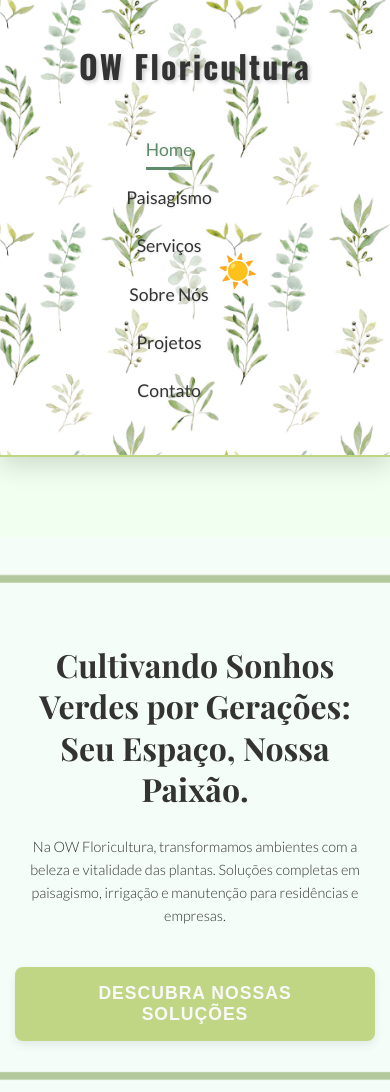
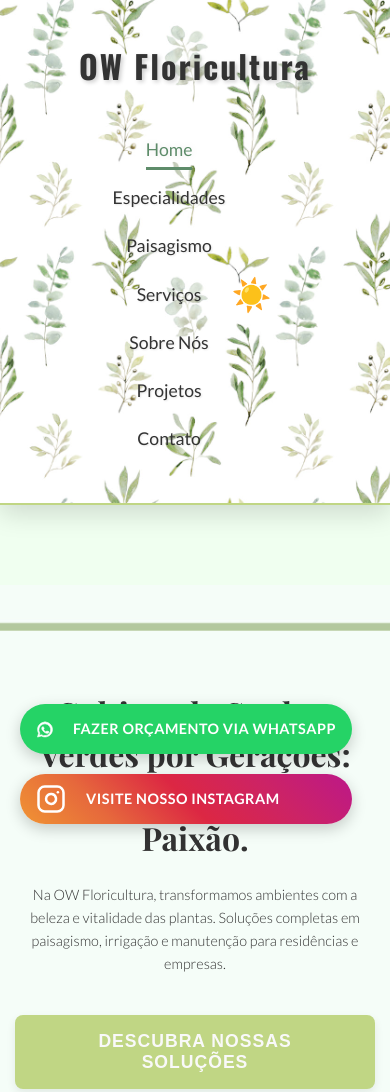
Before and after one commit to OWFLORICULTURA/floriculturaow, a plain HTML site: page index.html in a window 390 px wide. Shown: the top 1092 px of the page. Drawn offline with nearby package versions, Linux system fonts and the light colour scheme.

Commit message:
Add files via upload

```diff
--- a/index.html
+++ b/index.html
@@ -1144,6 +1144,147 @@
                 font-size: 2em;
             }
         }
+
+        /* Fixed Contact Buttons */
+        .fixed-contact-buttons {
+            position: fixed;
+            bottom: 20px;
+            left: 20px;
+            z-index: 1001; /* Garante que os botões fiquem acima de outros elementos como o cabeçalho */
+            display: flex;
+            flex-direction: column;
+            gap: 15px;
+            pointer-events: none; /* Permite que o clique passe através do container se não for nos botões */
+        }
+        .fixed-contact-buttons a {
+            pointer-events: auto; /* Reabilita o clique nos próprios botões */
+            display: flex;
+            align-items: center;
+            justify-content: flex-start; /* Alinha texto e ícone à esquerda */
+            padding: 12px 20px;
+            border-radius: 50px;
+            font-weight: 700;
+            text-transform: uppercase;
+            letter-spacing: 0.5px;
+            box-shadow: 0 5px 15px rgba(0,0,0,0.2);
+            transition: all 0.3s ease;
+            white-space: nowrap; /* Impede que o texto quebre para a próxima linha */
+            font-size: 1em; /* Tamanho da fonte padrão */
+            min-width: unset; /* Remove largura mínima/máxima que podem ter sido herdadas */
+            max-width: unset;
+            width: auto; /* Ajusta a largura ao conteúdo */
+        }
+        .fixed-contact-buttons a:hover {
+            transform: translateY(-3px);
+            box-shadow: 0 8px 20px rgba(0,0,0,0.3);
+        }
+
+        /* Estilos específicos para o botão WhatsApp fixo */
+        .fixed-contact-buttons .btn-whatsapp {
+            background-color: #25D366; /* Verde WhatsApp */
+            color: #ffffff;
+        }
+        .fixed-contact-buttons .btn-whatsapp:hover {
+            background-color: #1DA851; /* Verde mais escuro no hover */
+        }
+        .fixed-contact-buttons .whatsapp-icon {
+            fill: none;
+            stroke: currentColor; /* Usa a cor do texto do botão */
+            stroke-width: ;
+            stroke-linecap: round;
+            stroke-linejoin: round;
+            margin-right: 10px; /* Espaço entre o ícone e o texto */
+        }
+
+        /* Estilos específicos para o botão Instagram fixo */
+        .fixed-contact-buttons .btn-instagram {
+            background: linear-gradient(45deg, #f09433 0%,#e6683c 25%,#dc2743 50%,#cc2366 75%,#bc1888 100%); /* Gradiente Instagram */
+            color: #ffffff;
+        }
+        .fixed-contact-buttons .btn-instagram:hover {
+            opacity: 0.9;
+        }
+        .fixed-contact-buttons .instagram-icon {
+            fill: none;
+            stroke: currentColor; /* Usa a cor do texto do botão */
+            stroke-width: 2;
+            stroke-linecap: round;
+            stroke-linejoin: round;
+            margin-right: 10px; /* Espaço entre o ícone e o texto */
+        }
+
+        /* Ajustes de responsividade para os botões fixos */
+        @media (max-width: 768px) {
+            .fixed-contact-buttons {
+                bottom: 15px;
+                left: 15px;
+                gap: 10px;
+            }
+            .fixed-contact-buttons a {
+                padding: 10px 15px;
+                font-size: 0.9em;
+            }
+        }
+
+.fixed-contact-buttons {
+  position: fixed;
+  bottom: 20px;
+  left: 20px;
+  z-index: 1001;
+  display: flex;
+  flex-direction: column;
+  gap: 5px; /* Espaço entre os botões */
+}
+
+.fixed-contact-buttons a {
+  display: inline-flex;
+  align-items: center;
+  justify-content: flex-start;
+  padding: 10px 16px;
+  border-radius: 50px;
+  font-weight: bold;
+  text-transform: uppercase;
+  letter-spacing: 0.5px;
+  box-shadow: 0 5px 15px rgba(0, 0, 0, 0.2);
+  transition: all 0.3s ease;
+  font-size: 0.9em;
+  max-width: 300px;
+  color: white;
+  text-decoration: none;
+  gap: 10px;
+}
+
+/* WhatsApp */
+.fixed-contact-buttons .btn-whatsapp {
+  background-color: #25D366;
+}
+.fixed-contact-buttons .btn-whatsapp:hover {
+  background-color: #1DA851;
+  transform: translateY(-2px);
+}
+.fixed-contact-buttons .whatsapp-icon {
+  width: 30px;
+  height: 30px;
+  fill: white;
+}
+
+/* Instagram */
+.fixed-contact-buttons .btn-instagram {
+  background: linear-gradient(45deg, #f09433 0%,#e6683c 25%,#dc2743 50%,#cc2366 75%,#bc1888 100%);
+}
+.fixed-contact-buttons .btn-instagram:hover {
+  opacity: 0.9;
+  transform: translateY(-2px);
+}
+.fixed-contact-buttons .instagram-icon {
+  width: 30px;
+  height: 30px;
+  stroke: white;
+}
+
+
+
+
     </style>
 </head>
 <body>
@@ -1154,6 +1295,7 @@
                 <nav class="nav">
                     <ul>
                         <li><a href="#hero" class="nav-link" data-target-section="main-content" data-scroll-to="hero">Home</a></li>
+						<li><a href="#especialidade" class="nav-link" data-target-section="main-content" data-scroll-to="especialidades">Especialidades</a></li>
                         <li><a href="#catalogo" class="nav-link" data-target-section="main-content" data-scroll-to="catalogo">Paisagismo</a></li>
                         <li><a href="#servicos" class="nav-link" data-target-section="main-content" data-scroll-to="servicos">Serviços</a></li>
                         <li><a href="#sobre" class="nav-link" data-target-section="main-content" data-scroll-to="sobre">Sobre Nós</a></li>
@@ -1177,8 +1319,29 @@
                 </div>
             </section>
 
+ <section id="especialidades" class="catalog-overview">
+            <div class="container">
+                <h2 class="section-title">Nossas Especialidades</h2>
+                <div class="product-grid">
+                    <div class="product-card">
+                        <img src="imagens/jardim-vertical-minimalista.jpg" alt="Jardins Verticais">
+                        <h3>Jardins Verticais</h3>
+                        <p>Otimize espaços e traga a natureza para ambientes urbanos com nossos jardins verticais personalizados. Soluções inovadoras para beleza e bem-estar.</p>
+                        <a href="#" class="btn-secondary" onclick="showSection('jardim-vertical-detail')">Saiba Mais</a>
+                    </div>
+
+                    <div class="product-card">
+                        <img src="imagens/irrigacao-automatica-placeholder.jpg" alt="Irrigação Inteligente">
+                        <h3>Irrigação Inteligente</h3>
+                        <p>Sistemas automatizados que economizam água e garantem a saúde de suas plantas. Tecnologia a favor da sustentabilidade.</p>
+                        <a href="#" class="btn-secondary" onclick="showSection('irrigacao-inteligente-detail')">Saiba Mais</a>
+                    </div>
+                </div>
+            </div>
+        </section>
+
             <section id="catalogo" class="catalog-overview container">
-                <h2 class="section-title">Nossas Soluções em Paisagismo</h2>
+                <h2 class="section-title">Serviços de Paisagismos</h2>
                 <div class="product-grid">
                     <div class="product-card">
                         <img src="imagens/jardim-residencial-placeholder.jpg" alt="Jardim Residencial">
@@ -1195,13 +1358,6 @@
                     </div>
 
                     <div class="product-card">
-                        <img src="imagens/jardim-vertical-minimalista.jpg" alt="Jardim Vertical Minimalista">
-                        <h3>Jardins Verticais</h3>
-                        <p>Soluções inovadoras para otimizar espaços e trazer o verde para paredes e fachadas, com design e funcionalidade. Os jardins verticais são a resposta perfeita para ambientes urbanos e espaços limitados, transformando muros sem vida em verdadeiras obras de arte naturais. Além da beleza, eles proporcionam benefícios como melhora da qualidade do ar, isolamento térmico e acústico, e uma conexão mais profunda com a natureza, mesmo em centros urbanos. Nossos sistemas são eficientes e de fácil manutenção.</p>
-                        <button class="btn-secondary" onclick="showSection('jardim-vertical-detail')">Saiba Mais</button>
-                    </div>
-
-                    <div class="product-card">
                         <img src="imagens/piscina-natural-placeholder.jpg" alt="Piscina Natural">
                         <h3>Piscina Natural</h3>
                         <p>Construímos piscinas naturais ecológicas e de baixa manutenção, que se integram perfeitamente à paisagem do seu jardim, fornecendo um ecossistema equilibrado para um ambiente puro. Esqueça o cloro e os produtos químicos! Nossas piscinas naturais utilizam um sistema de filtragem biológica que mantém a água limpa e cristalina de forma sustentável, criando um ecossistema equilibrado que é um convite ao relaxamento e à reconexão com a natureza. Uma experiência de nado única e saudável, em perfeita harmonia com o ambiente.</p>
@@ -1213,13 +1369,6 @@
                         <h3>Lago Ornamental</h3>
                         <p>Desenvolvemos e instalamos lagos ornamentais deslumbrantes, que se tornam o ponto focal do seu jardim, atraindo vida selvagem e serenidade. Um lago ornamental é mais do que um elemento decorativo; é um ecossistema vivo que traz tranquilidade e beleza para o seu espaço. Com design personalizado e sistemas de filtragem eficientes, garantimos um ambiente aquático saudável e de fácil manutenção, perfeito para peixes, plantas aquáticas e momentos de contemplação.</p>
                         <button class="btn-secondary" onclick="showSection('lago-ornamental-detail')">Saiba Mais</button>
-                    </div>
-
-                    <div class="product-card">
-                        <img src="imagens/irrigacao-automatica-placeholder.jpg" alt="Sistema de Irrigação Automática">
-                        <h3>Irrigação Inteligente</h3>
-                        <p>Sistemas de irrigação automatizados e eficientes que garantem a saúde do seu jardim com o mínimo de desperdício de água. Com nossas soluções de irrigação inteligente, seu jardim receberá a quantidade exata de água de que precisa, no momento certo, otimizando o uso dos recursos hídricos e garantindo a saúde e a exuberância das suas plantas. Nossos sistemas são programáveis e podem ser controlados remotamente, proporcionando praticidade e economia.</p>
-                        <button class="btn-secondary" onclick="showSection('irrigacao-inteligente-detail')">Saiba Mais</button>
                     </div>
                 </div>
             </section>
@@ -1299,7 +1448,7 @@
                 <div class="contact-content">
                     <div class="contact-info">
                         <p><strong>OW Floricultura:</strong> <br> Paisagismo, Irrigação e Jardins</p>
-                        <p>Estamos prontos para atender você e transformar seu espaço em um verdadeiro oásis. Use o formulário ou os canais abaixo para falar conosco.</p>
+                        <p>Estamos prontos para atender você e transformar seu espaço em um verdadeiro oásis.</p>
                         <p><strong>Telefone:</strong> <br> (41) 8860-2635</p>
                         <p><strong>Email:</strong> <br> contato@owfloricultura.com.br</p>
                         <p><strong>Endereço:</strong> <br> Rua Marechal Deodoro, 135 - Jardim Amélia, Pinhais - PR</p>
@@ -1307,13 +1456,6 @@
                         <div class="map-container">
                             <iframe src="https://www.google.com/maps/embed?pb=!1m18!1m12!1m3!1d3603.13889946323!2d-49.16071988228646!3d-25.43361939563854!2m3!1f0!2f0!3f0!3m2!1i1024!2i768!4f13.1!3m3!1m2!1s0x94dcee356e4b4d2d%3A0xa8325d07b6f3ced3!2sR.%20Mal.%20Deodoro%2C%20135%20-%20Jardim%20Am%C3%A9lia%2C%20Pinhais%20-%20PR%2C%2083330-140!5e0!3m2!1sen!2sbr!4v1751074973820!5m2!1sen!2sbr" width="600" height="450" style="border:0;" allowfullscreen="" loading="lazy" referrerpolicy="no-referrer-when-downgrade"></iframe>
                         </div>
-
-                        <a href="https://api.whatsapp.com/send?phone=554188602635&text=Olá! Gostaria de mais informações sobre os serviços da OW Floricultura." target="_blank" class="btn-whatsapp">
-                            <span style="font-size: 1.2em;">✉️</span> Fale Conosco pelo WhatsApp
-                        </a>
-                        <a href="https://www.instagram.com/owfloricultura/" target="_blank" class="btn-instagram">
-                            <span style="font-size: 1.2em;">📸</span> Visite nosso Instagram
-                        </a>
                     </div>
                     <form action="https://formspree.io/f/xovwynvq" method="POST" class="contact-form">
                         <input type="text" name="name" placeholder="Seu Nome" required>
@@ -1327,6 +1469,58 @@
             </section>
         </main>
     </div>
+
+			<section id="jardim-vertical-detail" class="detail-section container">
+        <div class="detail-content">
+            <img src="imagens/jardim-vertical-minimalista.jpg" alt="Detalhe de Jardim Vertical" class="detail-image">
+            <div class="detail-info">
+                <h1>Jardins Verticais: Natureza em Qualquer Espaço</h1>
+                <p>Os jardins verticais são a solução perfeita para quem busca trazer o verde para ambientes com espaço limitado. Seja em fachadas, muros ou interiores, criamos paredes verdes que são verdadeiras obras de arte, combinando design e os benefícios da natureza.</p>
+                <ul>
+                    <li>Otimização de espaços urbanos</li>
+                    <li>Melhora da qualidade do ar e isolamento térmico/acústico</li>
+                    <li>Design moderno e impactante</li>
+                    <li>Sistemas de irrigação eficientes e de baixa manutenção</li>
+                </ul>
+                <p>Leve a exuberância da natureza para sua casa ou empresa com um jardim vertical que encanta e transforma.</p>
+                <div class="detail-navigation-buttons">
+                    <div class="button-group-top">
+                        <button class="btn-primary" onclick="showSection('main-content', 'especialidades')">🏠 Voltar ao Catálogo</button>
+                        <button class="btn-primary" onclick="showSection('main-content', 'contato')">💰 Solicitar Orçamento</button>
+                    </div>
+                    <div class="button-group-bottom">
+                        <button class="btn-primary" onclick="showSection('irrigacao-inteligente-detail')">Próximo ➡️</button>
+                    </div>
+                </div>
+            </div>
+        </div>
+    </section>
+
+    <section id="irrigacao-inteligente-detail" class="detail-section container">
+        <div class="detail-content">
+            <img src="imagens/irrigacao-automatica-placeholder.jpg" alt="Detalhe de Irrigação Inteligente" class="detail-image">
+            <div class="detail-info">
+                <h1>Irrigação Inteligente: Eficiência e Sustentabilidade</h1>
+                <p>Garanta a saúde e a vitalidade do seu jardim com nossos sistemas de irrigação inteligentes. Utilizamos tecnologia avançada para fornecer a quantidade ideal de água para suas plantas, minimizando o desperdício e otimizando os recursos.</p>
+                <ul>
+                    <li>Sensores de umidade e programação adaptativa</li>
+                    <li>Economia de água e redução de custos</li>
+                    <li>Saúde ideal para suas plantas</li>
+                    <li>Instalação discreta e eficiente</li>
+                </ul>
+                <p>Com a irrigação inteligente, seu jardim estará sempre exuberante, com o mínimo esforço e o máximo de sustentabilidade.</p>
+                <div class="detail-navigation-buttons">
+                    <div class="button-group-top">
+                        <button class="btn-primary" onclick="showSection('main-content', 'especialidades')">🏠 Voltar ao Catálogo</button>
+                        <button class="btn-primary" onclick="showSection('main-content', 'contato')">💰 Solicitar Orçamento</button>
+                    </div>
+                    <div class="button-group-bottom">
+                        <button class="btn-primary" onclick="showSection('jardim-vertical-detail')">⬅️ Anterior</button>
+                    </div>
+                </div>
+            </div>
+        </div>
+    </section>
 
     <section id="jardim-residencial-detail" class="detail-section container">
         <div class="detail-content">
@@ -1374,33 +1568,6 @@
                     </div>
                     <div class="button-group-bottom">
                         <button class="btn-primary" onclick="showSection('jardim-residencial-detail')">⬅️ Anterior</button>
-                        <button class="btn-primary" onclick="showSection('jardim-vertical-detail')">Próximo ➡️</button>
-                    </div>
-                </div>
-            </div>
-        </div>
-    </section>
-
-    <section id="jardim-vertical-detail" class="detail-section container">
-        <div class="detail-content">
-            <img src="imagens/jardim-vertical-minimalista.jpg" alt="Detalhe de Jardim Vertical" class="detail-image">
-            <div class="detail-info">
-                <h1>Jardins Verticais: Natureza em Qualquer Espaço</h1>
-                <p>Os jardins verticais são a solução perfeita para quem busca trazer o verde para ambientes com espaço limitado. Seja em fachadas, muros ou interiores, criamos paredes verdes que são verdadeiras obras de arte, combinando design e os benefícios da natureza.</p>
-                <ul>
-                    <li>Otimização de espaços urbanos</li>
-                    <li>Melhora da qualidade do ar e isolamento térmico/acústico</li>
-                    <li>Design moderno e impactante</li>
-                    <li>Sistemas de irrigação eficientes e de baixa manutenção</li>
-                </ul>
-                <p>Leve a exuberância da natureza para sua casa ou empresa com um jardim vertical que encanta e transforma.</p>
-                <div class="detail-navigation-buttons">
-                    <div class="button-group-top">
-                        <button class="btn-primary" onclick="showSection('main-content', 'catalogo')">🏠 Voltar ao Catálogo</button>
-                        <button class="btn-primary" onclick="showSection('main-content', 'contato')">💰 Solicitar Orçamento</button>
-                    </div>
-                    <div class="button-group-bottom">
-                        <button class="btn-primary" onclick="showSection('jardim-empresarial-detail')">⬅️ Anterior</button>
                         <button class="btn-primary" onclick="showSection('piscina-natural-detail')">Próximo ➡️</button>
                     </div>
                 </div>
@@ -1427,7 +1594,7 @@
                         <button class="btn-primary" onclick="showSection('main-content', 'contato')">💰 Solicitar Orçamento</button>
                     </div>
                     <div class="button-group-bottom">
-                        <button class="btn-primary" onclick="showSection('jardim-vertical-detail')">⬅️ Anterior</button>
+                        <button class="btn-primary" onclick="showSection('jardim-empresarial-detail')">⬅️ Anterior</button>
                         <button class="btn-primary" onclick="showSection('lago-ornamental-detail')">Próximo ➡️</button>
                     </div>
                 </div>
@@ -1455,33 +1622,6 @@
                     </div>
                     <div class="button-group-bottom">
                         <button class="btn-primary" onclick="showSection('piscina-natural-detail')">⬅️ Anterior</button>
-                        <button class="btn-primary" onclick="showSection('irrigacao-inteligente-detail')">Próximo ➡️</button>
-                    </div>
-                </div>
-            </div>
-        </div>
-    </section>
-
-    <section id="irrigacao-inteligente-detail" class="detail-section container">
-        <div class="detail-content">
-            <img src="imagens/irrigacao-automatica-placeholder.jpg" alt="Detalhe de Irrigação Inteligente" class="detail-image">
-            <div class="detail-info">
-                <h1>Irrigação Inteligente: Eficiência e Sustentabilidade</h1>
-                <p>Garanta a saúde e a vitalidade do seu jardim com nossos sistemas de irrigação inteligentes. Utilizamos tecnologia avançada para fornecer a quantidade ideal de água para suas plantas, minimizando o desperdício e otimizando os recursos.</p>
-                <ul>
-                    <li>Sensores de umidade e programação adaptativa</li>
-                    <li>Economia de água e redução de custos</li>
-                    <li>Saúde ideal para suas plantas</li>
-                    <li>Instalação discreta e eficiente</li>
-                </ul>
-                <p>Com a irrigação inteligente, seu jardim estará sempre exuberante, com o mínimo esforço e o máximo de sustentabilidade.</p>
-                <div class="detail-navigation-buttons">
-                    <div class="button-group-top">
-                        <button class="btn-primary" onclick="showSection('main-content', 'catalogo')">🏠 Voltar ao Catálogo</button>
-                        <button class="btn-primary" onclick="showSection('main-content', 'contato')">💰 Solicitar Orçamento</button>
-                    </div>
-                    <div class="button-group-bottom">
-                        <button class="btn-primary" onclick="showSection('lago-ornamental-detail')">⬅️ Anterior</button>
                     </div>
                 </div>
             </div>
@@ -1639,5 +1779,23 @@
             window.scrollTo(0, 0);
         });
     </script>
-</body>
+  <div class="fixed-contact-buttons">
+  <!-- Botão WhatsApp -->
+  <a href="https://wa.me/554188602635?text=Olá%2C%20gostaria%20de%20um%20orçamento%20com%20a%20OW%20Floricultura!" target="_blank" class="btn-whatsapp">
+    <svg xmlns="http://www.w3.org/2000/svg" class="whatsapp-icon" viewBox="0 0 30 30" fill="white">
+      <path d="M16.041 2.667c-7.317 0-13.25 5.934-13.25 13.25 0 2.338.617 4.63 1.783 6.658L2.667 29.333l6.948-1.842a13.223 13.223 0 0 0 6.426 1.625c7.317 0 13.25-5.933 13.25-13.25s-5.933-13.25-13.25-13.25zm0 24.334c-2.033 0-4.028-.532-5.79-1.543l-.414-.243-4.12 1.093 1.103-4.01-.267-.422a10.543 10.543 0 1 1 9.488 5.125zm5.69-7.466c-.31-.155-1.837-.906-2.123-1.01-.286-.103-.494-.155-.703.155-.207.31-.807 1.01-.99 1.216-.182.207-.364.233-.674.078-.31-.156-1.306-.481-2.226-1.534-.823-.931-1.38-2.078-1.542-2.388-.162-.31-.017-.478.139-.632.143-.142.31-.363.465-.543.155-.181.207-.31.31-.517.103-.206.052-.388-.026-.543-.078-.155-.698-1.678-.956-2.306-.252-.604-.508-.521-.698-.53-.182-.009-.388-.012-.594-.012-.206 0-.543.078-.827.388-.284.31-1.095 1.067-1.095 2.6 0 1.533 1.12 3.015 1.276 3.222.155.207 2.194 3.353 5.328 4.7.744.322 1.323.515 1.77.661.744.238 1.424.206 1.96.127.597-.089 1.831-.748 2.093-1.47.257-.724.257-1.342.181-1.47-.078-.128-.284-.206-.597-.36z"/>
+    </svg>
+    Fazer orçamento via WhatsApp
+  </a>
+
+  <!-- Botão Instagram -->
+  <a href="https://www.instagram.com/owfloricultura" target="_blank" class="btn-instagram">
+    <svg xmlns="http://www.w3.org/2000/svg" class="instagram-icon" viewBox="0 0 24 24" fill="none" stroke="white" stroke-width="2" stroke-linecap="round" stroke-linejoin="round">
+      <rect x="2" y="2" width="20" height="20" rx="5" ry="5"></rect>
+      <path d="M16 11.37A4 4 0 1 1 12.63 8 4 4 0 0 1 16 11.37z"></path>
+      <line x1="17.5" y1="6.5" x2="17.51" y2="6.5"></line>
+    </svg>
+    Visite nosso Instagram
+  </a>
+</div>
 </html>
```
Also changed, not shown: imagens/projeto-5.jpg.
